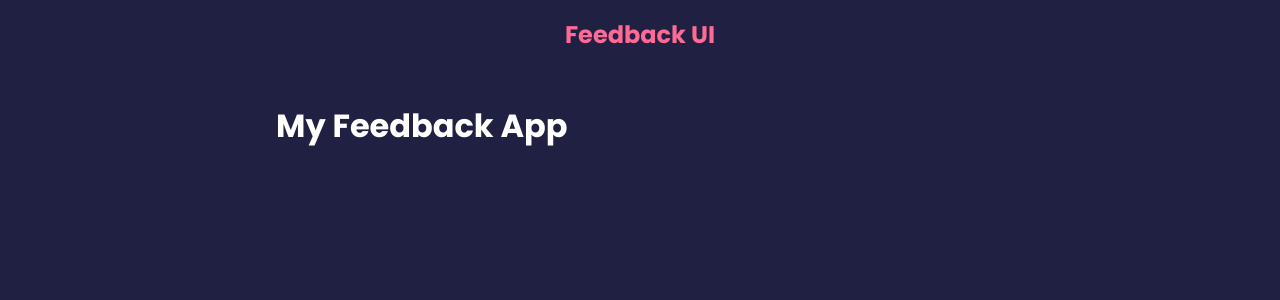
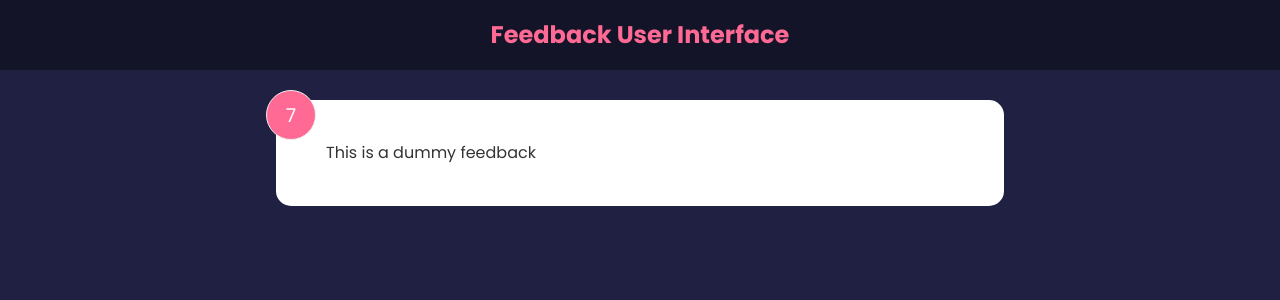
Before and after one commit to shreshthmishra/Frontend-Projects, a React (Create React App) app in the folder feedback-app/: page / in a window 1280 px wide. Shown: the top 300 px of the page. Built offline with nearby package versions, Linux system fonts and the light colour scheme.

Commit message:
add feedback-item

```diff
--- a/feedback-app/src/App.js
+++ b/feedback-app/src/App.js
@@ -1,11 +1,12 @@
 import Header from './components/Header'
+import FeedbackItem from './components/FeedbackItem'
 
 function App() {
   return  (
     <>
       <Header/>
       <div className="container">
-        <h1>My Feedback App</h1>
+        <FeedbackItem/>
       </div>
     </>
   )
--- /dev/null
+++ b/feedback-app/src/components/FeedbackItem.jsx
@@ -0,0 +1,16 @@
+import React from "react";
+import {useState} from "react";
+
+function FeedbackItem(){
+  const [rating,setRating]=useState(7);
+  const [text,setText]=useState('This is a dummy feedback')
+
+  return (
+    <div className="card">
+      <div className="num-display">{rating}</div>
+      <div className="text-display">{text}</div>
+    </div>
+  )
+}
+
+export default FeedbackItem
--- a/feedback-app/src/components/Header.jsx
+++ b/feedback-app/src/components/Header.jsx
@@ -16,8 +16,8 @@
 }
 
 Header.defaultProps={
-  text:'Feedback UI',
-  bgColor:'rbga(0,0,0,0.4)',
+  text:'Feedback User Interface',
+  bgColor:'rgba(0, 0, 0, 0.4)',
   textColor:'#ff6a95'
 }
 
```
